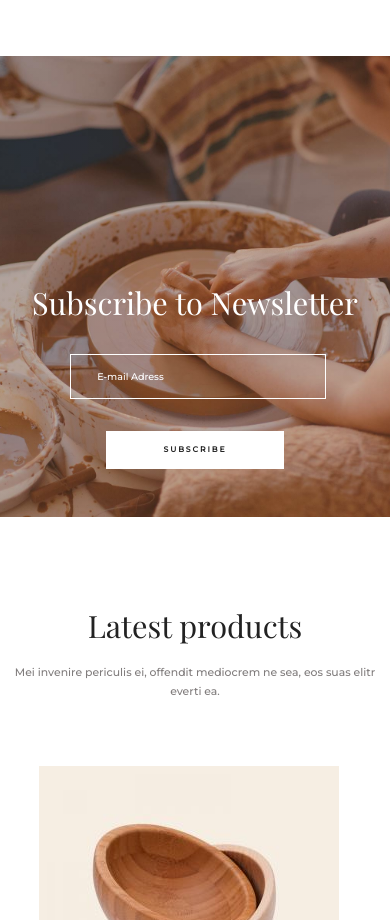
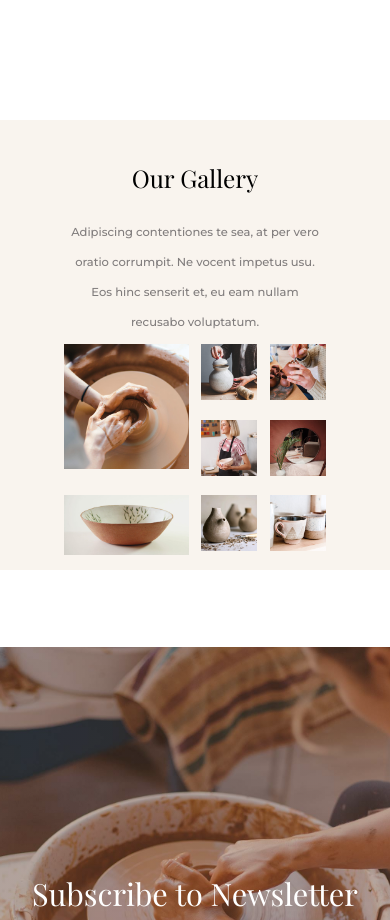
Before and after one commit to LarissaAzevedo/DesafioCSS, a website: page index.html in a window 390 px wide. Shown: the part 2120-3040 px from the top of the page. Drawn offline with nearby package versions, Linux system fonts and the light colour scheme; a web font is replaced by a local one.

Commit message:
refactor: refactor gallery and add media queries

```diff
--- a/index.html
+++ b/index.html
@@ -88,44 +88,44 @@
       </div>
     </section>
 
-    <!-- <section class="gallery"> -->
-    <!--   <div class="gallery__titulo-of-galery"> -->
-    <!--     <hgroup> -->
-    <!--       <h2>Our Gallery</h2> -->
-    <!--       <h6> -->
-    <!--         Adipiscing contentiones te sea, at per vero oratio corrumpit. -->
-    <!--         Ne vocent impetus usu. Eos hinc senserit et, eu eam nullam recusabo voluptatum. -->
-    <!--       </h6> -->
-    <!--     </hgroup> -->
-    <!--   </div> -->
+    <section class="gallery">
+      <div class="gallery__titulo-of-galery">
+        <hgroup>
+          <h2>Our Gallery</h2>
+          <h6>
+            Adipiscing contentiones te sea, at per vero oratio corrumpit.
+            Ne vocent impetus usu. Eos hinc senserit et, eu eam nullam recusabo voluptatum.
+          </h6>
+        </hgroup>
+      </div>
 
-    <!--   <div class="gallery__photos"> -->
-    <!--     <div class="gallery__photos-img photos-img--1"> -->
-    <!--       <img src="img/home-gallery-1.jpg" alt="gallery 1"> -->
-    <!--     </div> -->
-    <!--     <div class="gallery__photos-img photos-img--2"> -->
-    <!--       <img src="img/home-gallery-2.jpg" alt="gallery 1"> -->
-    <!--     </div> -->
-    <!--     <div class="gallery__photos-img photos-img--3"> -->
-    <!--       <img src="img/home-gallery-3.jpg" alt="gallery 1"> -->
-    <!--     </div> -->
-    <!--     <div class="gallery__photos-img photos-img--4"> -->
-    <!--       <img src="img/home-gallery-4.jpg" alt="gallery 1"> -->
-    <!--     </div> -->
-    <!--     <div class="gallery__photos-img photos-img--5"> -->
-    <!--       <img src="img/home-gallery-5.jpg" alt="gallery 1"> -->
-    <!--     </div> -->
-    <!--     <div class="gallery__photos-img photos-img--6"> -->
-    <!--       <img src="img/home-gallery-6.jpg" alt="gallery 1"> -->
-    <!--     </div> -->
-    <!--     <div class="gallery__photos-img photos-img--7"> -->
-    <!--       <img src="img/home-gallery-7.jpg" alt="gallery 1"> -->
-    <!--     </div> -->
-    <!--     <div class="gallery__photos-img photos-img--8"> -->
-    <!--       <img src="img/home-gallery-8.jpg" alt="gallery 1"> -->
-    <!--     </div> -->
-    <!--   </div> -->
-    <!-- </section> -->
+      <div class="gallery__photos">
+        <div class="gallery__photos-img photos-img--1">
+          <img src="img/home-gallery-1.jpg" alt="gallery 1">
+        </div>
+        <div class="gallery__photos-img photos-img--2">
+          <img src="img/home-gallery-2.jpg" alt="gallery 1">
+        </div>
+        <div class="gallery__photos-img photos-img--3">
+          <img src="img/home-gallery-3.jpg" alt="gallery 1">
+        </div>
+        <div class="gallery__photos-img photos-img--4">
+          <img src="img/home-gallery-4.jpg" alt="gallery 1">
+        </div>
+        <div class="gallery__photos-img photos-img--5">
+          <img src="img/home-gallery-5.jpg" alt="gallery 1">
+        </div>
+        <div class="gallery__photos-img photos-img--6">
+          <img src="img/home-gallery-6.jpg" alt="gallery 1">
+        </div>
+        <div class="gallery__photos-img photos-img--7">
+          <img src="img/home-gallery-7.jpg" alt="gallery 1">
+        </div>
+        <div class="gallery__photos-img photos-img--8">
+          <img src="img/home-gallery-8.jpg" alt="gallery 1">
+        </div>
+      </div>
+    </section>
 
     <section class="newsletter">
       <form class="newsletter__boxnews" action="#" method="get">
--- /dev/null
+++ b/sass/base/_gallery_typography.scss
@@ -0,0 +1,27 @@
+.gallery {
+  h2 {
+    font-family: 'Playfair Display', sans-serif;
+    font-size: 4.8rem;
+    line-height: 5.8rem;
+    font-style: normal;
+    font-weight: 400;
+    letter-spacing: 0;
+    text-transform: none;
+    @media only screen and (max-width: $bp-medium){
+      font-size: 3.8rem;
+    }
+  }
+  h6 {
+    font-family: 'Montserrat', sans-serif;
+    text-align: center;
+    font-size: 17px;
+    line-height: 30px;
+    font-style: normal;
+    font-weight: 500;
+    letter-spacing: 0px;
+    text-transform: none;
+    @media only screen and (max-width: $bp-medium){
+      font-size: 1.8rem;
+    }
+  }
+}
--- /dev/null
+++ b/sass/layout/_gallery.scss
@@ -0,0 +1,79 @@
+.gallery{
+  background-color: #f9f4ee;
+  margin-bottom: 12rem;
+
+  padding: 0 10rem;
+
+  &__titulo-of-galery {
+    display: flex;
+    justify-content: center;
+    margin: 10rem 0 5rem 0;
+
+    hgroup {
+      display: flex;
+      flex-direction: column;
+      justify-content: center;
+      align-items: center;
+      // background-color: blue;
+      width: 80rem;
+      height: 20rem;
+
+      margin-top: 10rem;
+
+      h2 {
+        margin-bottom: 3rem;
+      }
+
+      h6 {
+        color: #817d7d;
+      }
+    }
+  }
+  &__photos {
+   display: grid;
+   grid-gap: 2rem;
+   // grid-template-rows: 80vh min-content 40vw repeat(3, min-content);
+   // grid-template-columns:  [sidebar-start] 8rem [sidebar-end full-start] minmax(6rem, 1fr) [center-start] repeat(8, [col-start] minmax(min-content, 14rem) [col-end]) [center-end] minmax(6rem, 1fr) [full-end];
+   // grid-template-columns: repeat(6, 1fr);
+   grid-template-columns: repeat(4, [col-start] 1fr [col-end]);
+   grid-template-rows: repeat(3, 1fr);
+
+  .photos-img--1  {
+    grid-column: 1 / 3;
+    grid-row: 1 / 3;
+  }
+  .photos-img--2  {
+    grid-column: 3 / 4;
+  }
+  .photos-img--3  {
+    grid-column: 4 / 5;
+  }
+  .photos-img--4  {
+    grid-column: 3/4;
+    grid-row: 2 / 3;
+  }
+  .photos-img--5  {
+    grid-column: 4/5;
+  }
+  .photos-img--6  {
+    grid-column: 3 / 3;
+    grid-row: 3 / 3;
+  }
+  .photos-img--7  {
+    grid-column: 4 / 4;
+    grid-row: 3 / 5;
+  }
+  .photos-img--8  {
+    grid-column: 1 / 3;
+  }
+  img {
+    width: 100%;
+  }
+   img > photos__h-1 {
+    grid-column: col-start / col-end 2;
+   }
+   &__h-1 {
+     grid-row: span 2;
+   }
+  }
+}
--- a/sass/main.scss
+++ b/sass/main.scss
@@ -8,6 +8,7 @@
 @import "base/newsletter_typography";
 @import "base/products_typography";
 @import "base/body_typography";
+@import "base/gallery_typography";
 
 @import "components/composition";
 // @import "components/description-itens";
@@ -16,101 +17,4 @@
 @import "layout/newsletter";
 @import "layout/products";
 @import "layout/footer";
-
-.gallery{
-  background-color: #f9f4ee;
-  margin: 0 auto;
-
-  padding: 0 10rem;
-
-  &__titulo-of-galery {
-    display: flex;
-    justify-content: center;
-    // background-color: red;
-    margin: 10rem 0 5rem 0;
-
-    hgroup {
-      display: flex;
-      flex-direction: column;
-      justify-content: center;
-      align-items: center;
-      // background-color: blue;
-      width: 80rem;
-      height: 20rem;
-
-      margin-top: 10rem;
-
-      h2 {
-        font-family: 'Playfair Display', sans-serif;
-        font-size: 4.8rem;
-        line-height: 5.8rem;
-        font-style: normal;
-        font-weight: 400;
-        letter-spacing: 0;
-        text-transform: none;
-
-        margin-bottom: 3rem;
-      }
-
-      h6 {
-        text-align: center;
-        color: #817d7d;
-        font-family: 'Montserrat', sans-serif;
-        font-size: 17px;
-        line-height: 30px;
-        font-style: normal;
-        font-weight: 500;
-        letter-spacing: 0px;
-        text-transform: none;
-      }
-    }
-  }
-  &__photos {
-   display: grid;
-   grid-gap: 2rem;
-   // grid-template-rows: 80vh min-content 40vw repeat(3, min-content);
-   // grid-template-columns:  [sidebar-start] 8rem [sidebar-end full-start] minmax(6rem, 1fr) [center-start] repeat(8, [col-start] minmax(min-content, 14rem) [col-end]) [center-end] minmax(6rem, 1fr) [full-end];
-   // grid-template-columns: repeat(6, 1fr);
-   grid-template-columns: repeat(4, [col-start] 1fr [col-end]);
-   grid-template-rows: repeat(3, 1fr);
-
-  .photos-img--1  {
-    grid-column: 1 / 3;
-    grid-row: 1 / 3;
-  }
-  .photos-img--2  {
-    grid-column: 3 / 4;
-  }
-  .photos-img--3  {
-    grid-column: 4 / 5;
-  }
-  .photos-img--4  {
-    grid-column: 3/4;
-    grid-row: 2 / 3;
-  }
-  .photos-img--5  {
-    grid-column: 4/5;
-  }
-  .photos-img--6  {
-    grid-column: 3 / 3;
-    grid-row: 3 / 3;
-  }
-  .photos-img--7  {
-    grid-column: 4 / 4;
-    grid-row: 3 / 5;
-  }
-  .photos-img--8  {
-    grid-column: 1 / 3;
-  }
-  img {
-    // height: 100px;
-    width: 100%;
-  }
-   img > photos__h-1 {
-    grid-column: col-start / col-end 2;
-   }
-   &__h-1 {
-     grid-row: span 2;
-   }
-  }
-}
+@import "layout/gallery";
```
Also changed, not shown: css/style.css.
